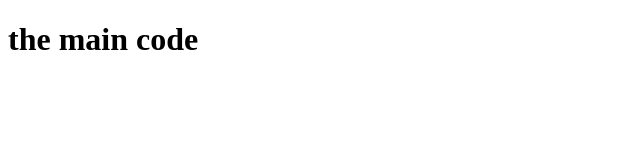
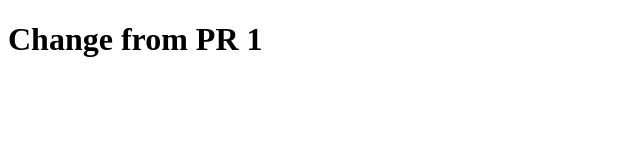
Before and after one commit to Avital-code/git-PR-practicing-, a plain HTML site: page index.html in a window 1280 px wide. Shown: the whole page, without its empty margins (0-640 px from the left). Drawn offline with Linux system fonts and the light colour scheme.

Commit message:
Update for PR 1

```diff
--- a/index.html
+++ b/index.html
@@ -6,6 +6,6 @@
     <title>Document</title>
 </head>
 <body>
-    <h1>the main code</h1>
+    <h1>Change from PR 1</h1>
 </body>
 </html>
```
